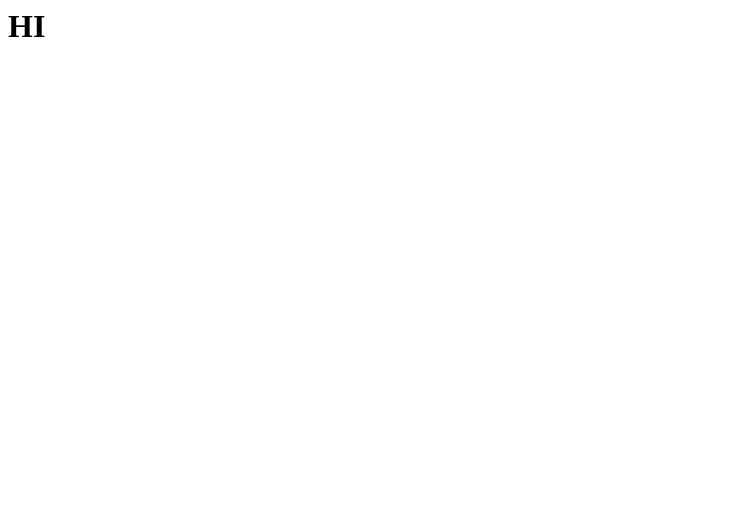
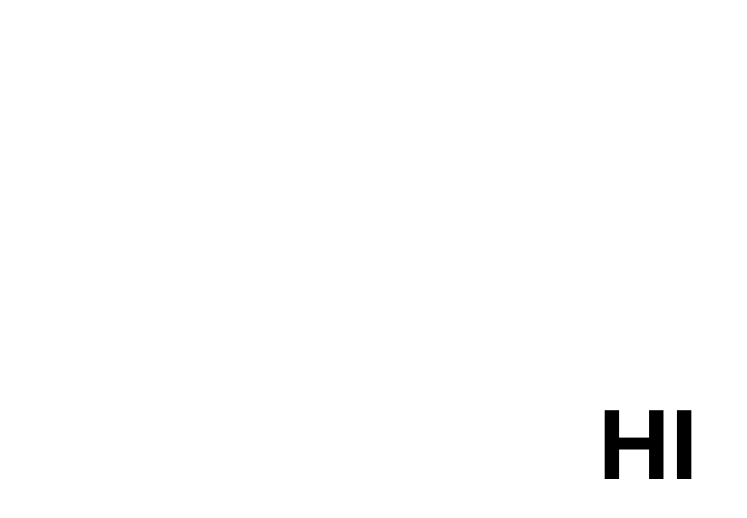
Before and after one commit to to0000g/hi, a plain HTML site: page index.html in a window 1280 px wide. Shown: the whole page, without its empty margins (0-747 px from the left). Drawn offline with Linux system fonts and the light colour scheme.

Commit message:
centering text

```diff
--- a/index.html
+++ b/index.html
@@ -2,7 +2,20 @@
 <head>
 <title></title>
 <meta charset = "utf-8">
-</head><body>
+</head>
+<style type = "text/css">
+h1{position : absolute;
+top:40%;
+width:100%;
+font-family : Helvetica;
+font-size: 100;
+text-align: center;
+
+
+}
+
+</style>
+<body>
 <H1>HI</h1>
 </body>
 </html>
```
